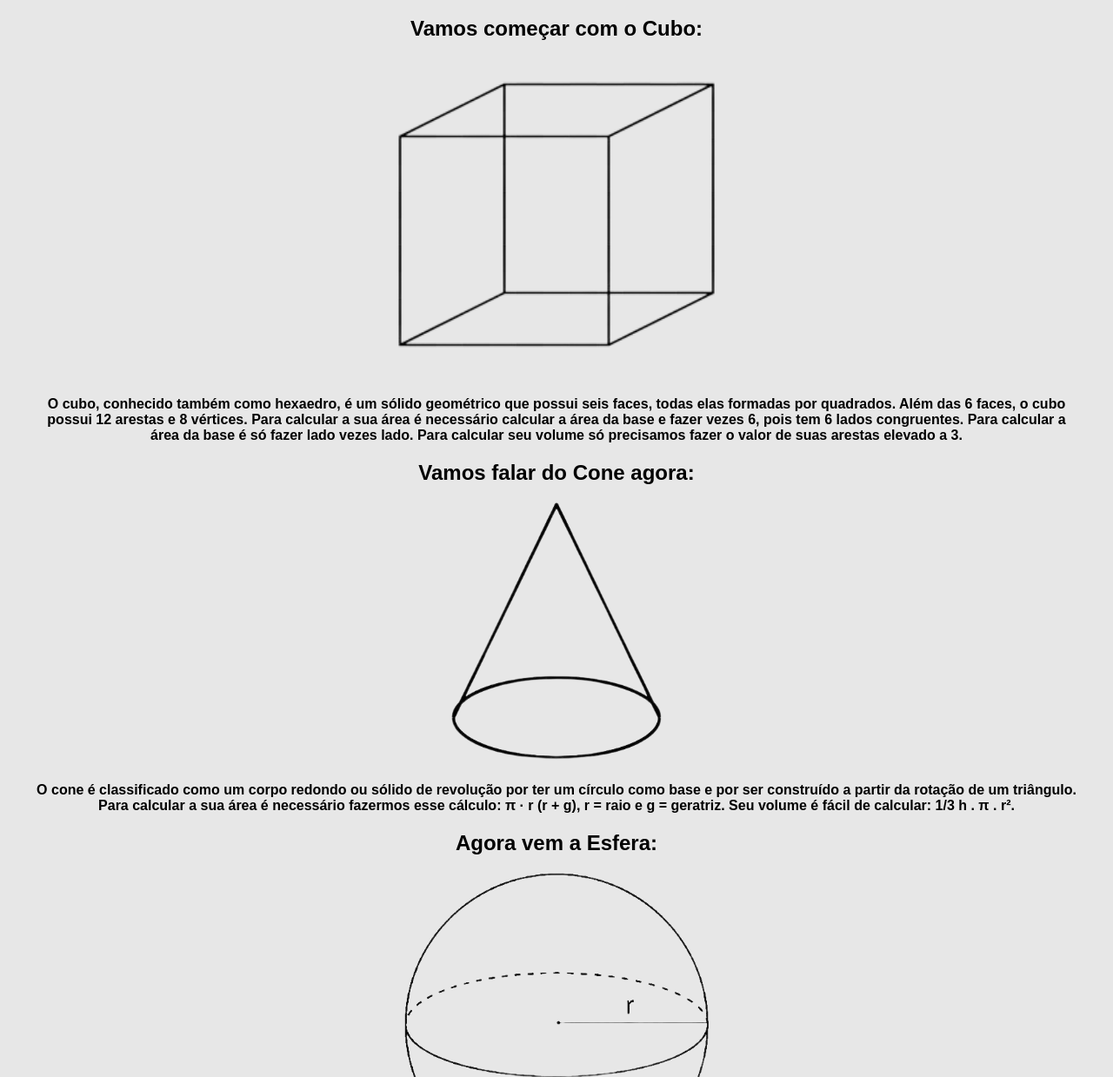
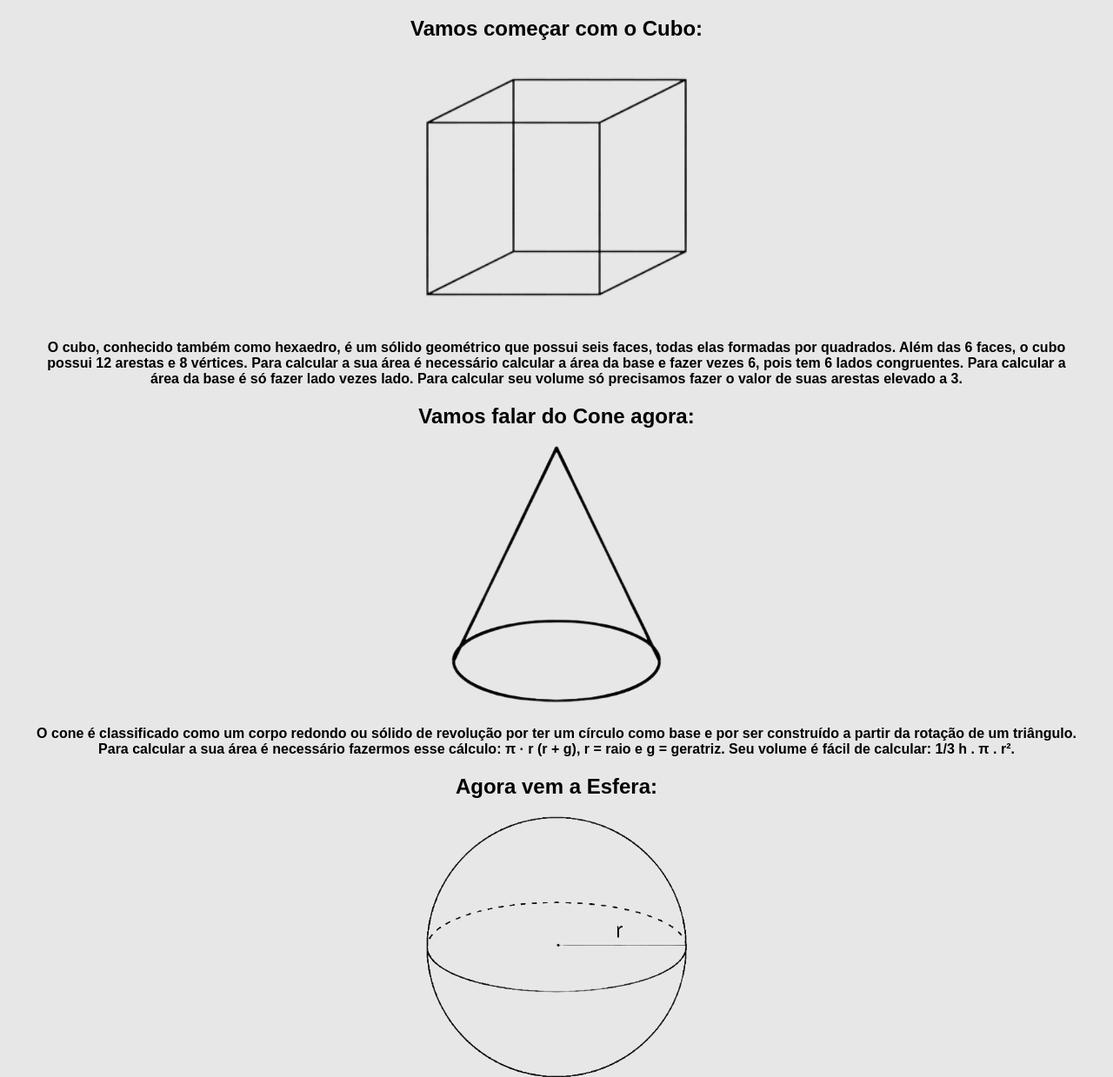
Before and after one commit to LouisPigatti/site_geometria, a plain HTML site: page index.html in a window 1280 px wide. Shown: the part 61-1300 px from the top of the page at 87% size. Drawn offline with Linux system fonts and the light colour scheme.

Commit message:
Alterando width das imagens

```diff
--- a/index.html
+++ b/index.html
@@ -10,7 +10,7 @@
 
     <h1>Vamos aprender sobre algumas figuras geométricas!</h1>
     <h2>Vamos começar com o Cubo:</h2>
-    <img  class="cubo" width="400" src="cubo.png" alt="cubo">
+    <img  class="cubo" width="330" src="cubo.png" alt="cubo">
     <p>O cubo, conhecido também como hexaedro, é um sólido geométrico que possui seis faces,
     todas elas formadas por quadrados. Além das 6 faces, o cubo possui 12 arestas e 8 vértices.
     Para calcular a sua área é necessário calcular a área da base e fazer vezes 6, pois
@@ -25,7 +25,7 @@
     Seu volume é fácil de calcular: 1/3 h . π . r².</p>
 
     <h2>Agora vem a Esfera:</h2>
-    <img class="esfera" width="350" src="esfera.png" alt="esfera">
+    <img class="esfera" width="300" src="esfera.png" alt="esfera">
     <p>A esfera é um sólido geométrico classificado como um corpo redondo e é estudada na
     geometria espacial. Os principais elementos de uma esfera são o centro e o comprimento
     do seu raio. O cálculo de sua área é: 4 . π . r². E seu volume é:  4/3 π . r3</p>
```
